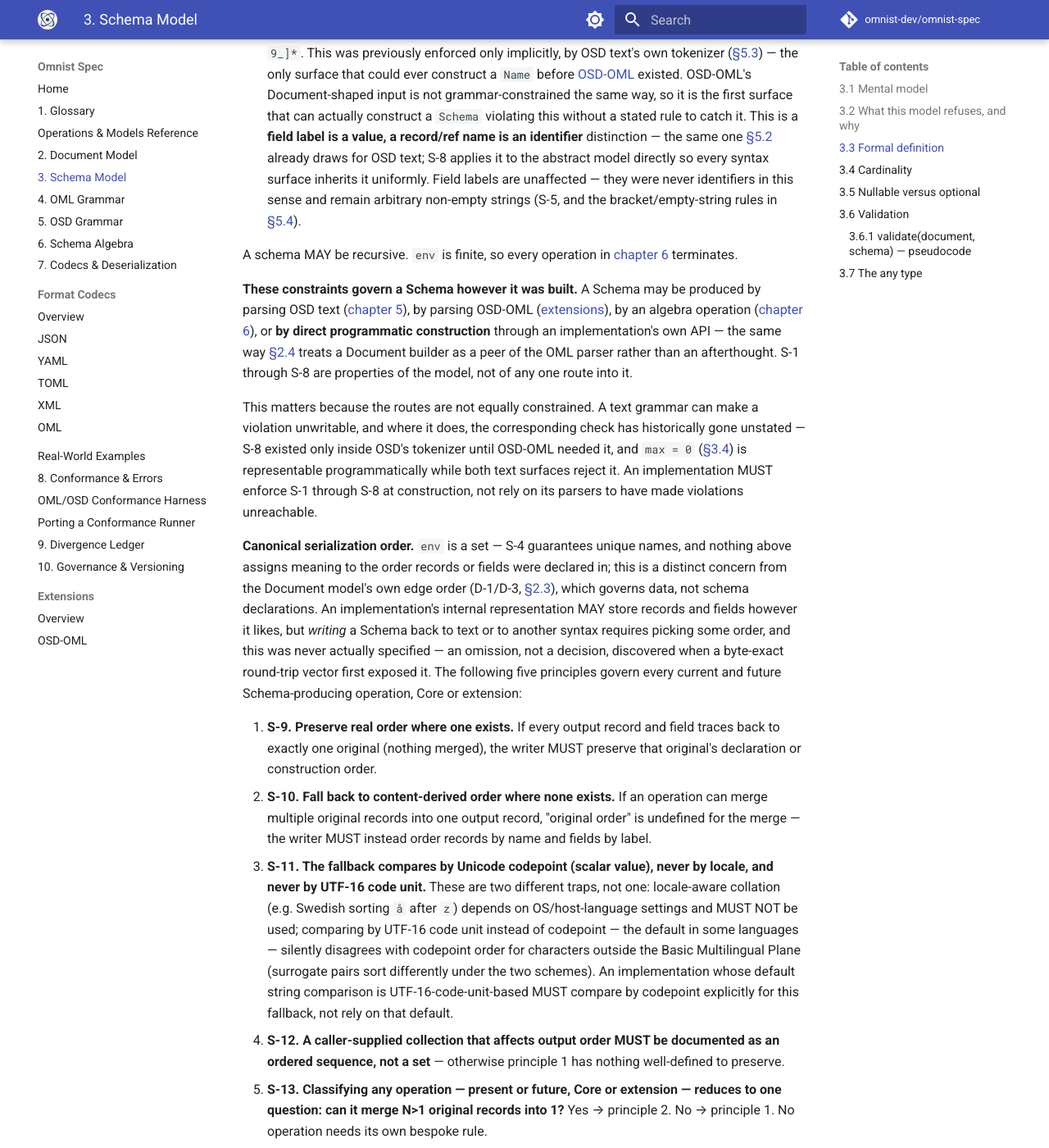
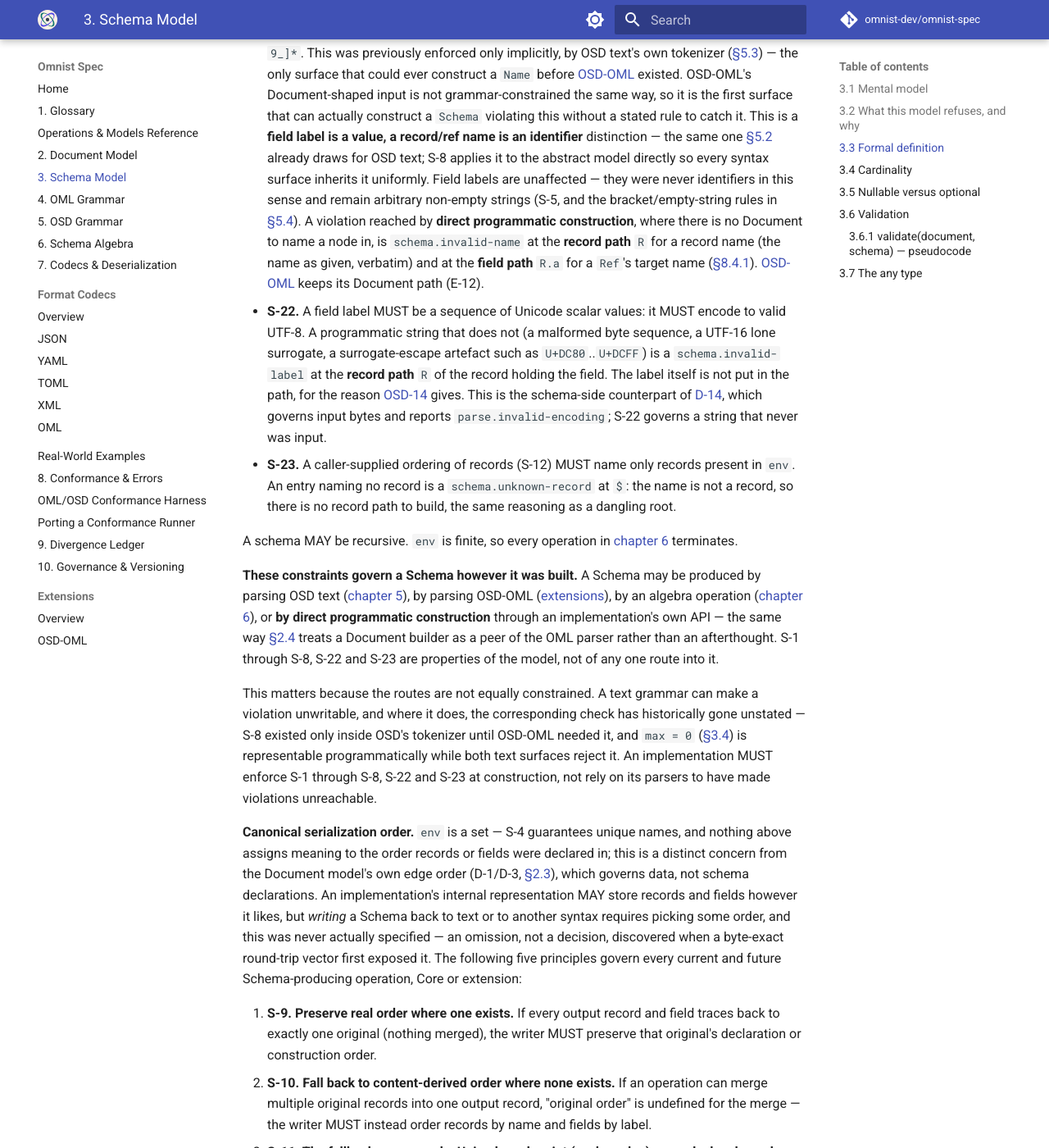
Before and after one commit to omnist-dev/omnist-spec, an MkDocs documentation site: the page built from docs/03-schema-model.md, in a window 1280 px wide and 1400 px high, scrolled down 3872 px. Shown: the whole window at 82% size. Built offline with MkDocs 1.6.1 and Material for MkDocs 9.7.7, drawn with Linux system fonts in a browser that asks for light colours; comment, search, counter and statistics services are not loaded; some of the changed text lies outside the part shown.

Commit message:
Specify diagnostics for four schema-construction shapes (v0.28.0-beta)
S-22 schema.invalid-label (record path), programmatic schema.invalid-name
paths (R / R.a), S-23 schema.unknown-record (at $), OSD-16/S-24 writers fail
on max = 0 with write.unsupported-value. No vectors: none is reachable from a
vector input. Version 0.28.0-beta, CHANGELOG.

Co-Authored-By: Claude Sonnet 5.5 <noreply@anthropic.com>

```diff
--- a/docs/03-schema-model.md
+++ b/docs/03-schema-model.md
@@ -170,7 +170,26 @@ Constraints on a well-formed schema:
   so every syntax surface inherits it uniformly. Field labels are
   unaffected — they were never identifiers in this sense and remain
   arbitrary non-empty strings (S-5, and the bracket/empty-string rules in
-  [§5.4](05-osd-grammar.md#54-records-and-fields)).
+  [§5.4](05-osd-grammar.md#54-records-and-fields)). A violation reached by
+  **direct programmatic construction**, where there is no Document to name a
+  node in, is `schema.invalid-name` at the **record path** `R` for a record
+  name (the name as given, verbatim) and at the **field path** `R.a` for a
+  `Ref`'s target name
+  ([§8.4.1](08-conformance-and-errors.md#841-which-kind-each-schema-code-uses)).
+  [OSD-OML](extensions/osd-oml.md) keeps its Document path (E-12).
+- **S-22.** A field label MUST be a sequence of Unicode scalar values: it MUST
+  encode to valid UTF-8. A programmatic string that does not (a malformed byte
+  sequence, a UTF-16 lone surrogate, a surrogate-escape artefact such as
+  `U+DC80`..`U+DCFF`) is a `schema.invalid-label` at the **record path** `R`
+  of the record holding the field. The label itself is not put in the path, for
+  the reason [OSD-14](05-osd-grammar.md#59-canonical-output) gives. This is the
+  schema-side counterpart of [D-14](02-document-model.md#25-encoding), which
+  governs input bytes and reports `parse.invalid-encoding`; S-22 governs a
+  string that never was input.
+- **S-23.** A caller-supplied ordering of records (S-12) MUST name only records
+  present in `env`. An entry naming no record is a `schema.unknown-record` at
+  `$`: the name is not a record, so there is no record path to build, the
+  same reasoning as a dangling root.
 
 A schema MAY be recursive. `env` is finite, so every operation in
 [chapter 6](06-schema-algebra.md) terminates.
@@ -181,15 +200,16 @@ OSD-OML ([extensions](extensions/osd-oml.md)), by an algebra operation
 ([chapter 6](06-schema-algebra.md)), or **by direct programmatic
 construction** through an implementation's own API — the same way
 [§2.4](02-document-model.md#24-safety-limits) treats a Document builder as
-a peer of the OML parser rather than an afterthought. S-1 through S-8 are
-properties of the model, not of any one route into it.
+a peer of the OML parser rather than an afterthought. S-1 through S-8, S-22 and
+S-23 are properties of the model, not of any one route into it.
 
 This matters because the routes are not equally constrained. A text grammar
 can make a violation unwritable, and where it does, the corresponding check
 has historically gone unstated — S-8 existed only inside OSD's tokenizer
 until OSD-OML needed it, and `max = 0` ([§3.4](#34-cardinality)) is
 representable programmatically while both text surfaces reject it. An
-implementation MUST enforce S-1 through S-8 at construction, not rely on its
+implementation MUST enforce S-1 through S-8, S-22 and S-23 at construction,
+not rely on its
 parsers to have made violations unreachable.
 
 **Canonical serialization order.** `env` is a set — S-4 guarantees unique
@@ -319,6 +339,12 @@ S-2 to forbid it and deleting the handling from
 [§6.6](06-schema-algebra.md#66-compatible_witha-b) alike — is
 [omnist-spec#83](https://github.com/omnist-dev/omnist-spec/issues/83), and is
 deliberately left open here rather than settled in passing.
+
+- **S-24.** Because `max = 0` is representable but has no text spelling, a
+  schema writer for OSD or for OSD-OML MUST fail on a schema containing a field
+  with `max = 0`, per [OSD-16](05-osd-grammar.md#59-canonical-output). Model
+  validation (S-2) accepts it; the failure is the writer's, never silent
+  approximation. This holds whichever way #83 is settled.
 
 ---
 
```
Also changed, not shown: CHANGELOG.md (+27 -0 lines), docs/05-osd-grammar.md (+15 -1 lines), docs/08-conformance-and-errors.md (+26 -9 lines), docs/extensions/osd-oml.md (+3 -1 lines), docs/index.md (+1 -1 lines), docs/porting-a-conformance-runner.md (+1 -1 lines).
